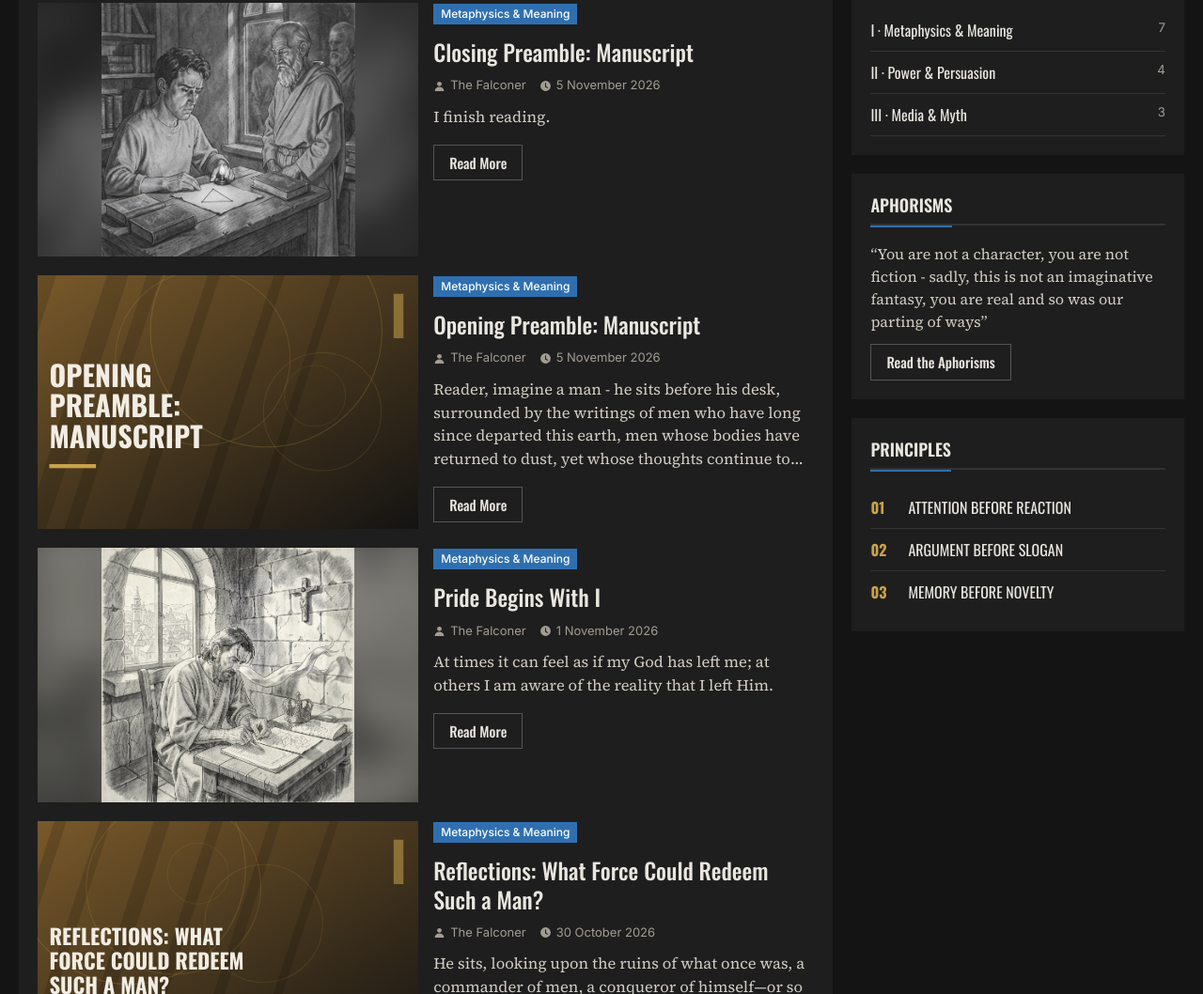
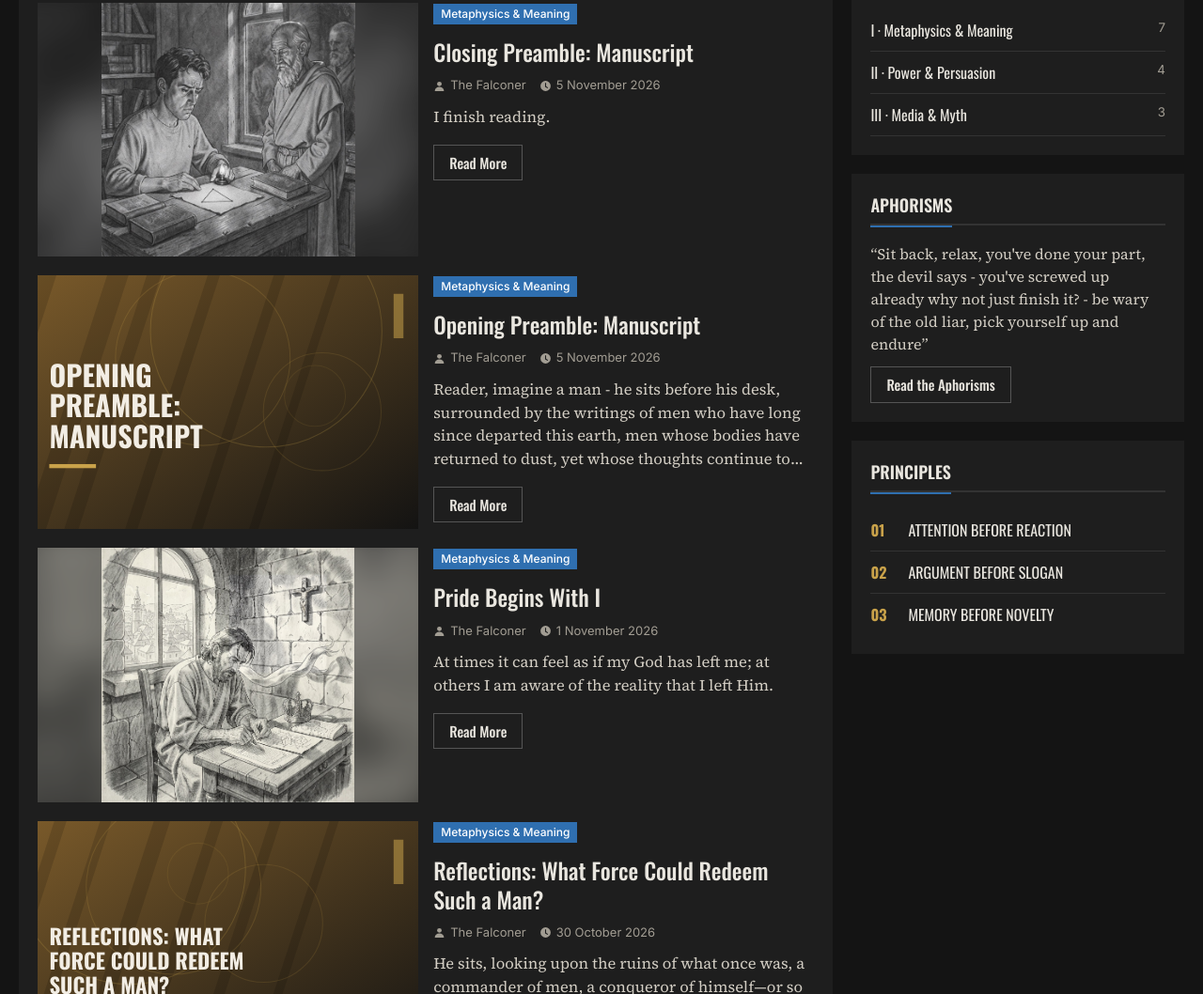
Before and after one commit to ReubenOKD/beholdthefalconer, a plain HTML site: page index.html in a window 1280 px wide. Shown: the part 2116-3174 px from the top of the page at 94% size. Drawn offline with nearby package versions, Linux system fonts and the light colour scheme.

Commit message:
Add aphorism

```diff
--- a/index.html
+++ b/index.html
@@ -433,6 +433,11 @@ const NOTES = [
  {
   "date": "2026-11-23",
   "own": true,
+  "text": "“Sit back, relax, you've done your part, the devil says - you've screwed up already why not just finish it? - be wary of the old liar, pick yourself up and endure”"
+ },
+ {
+  "date": "2026-11-23",
+  "own": true,
   "text": "“You are not a character, you are not fiction - sadly, this is not an imaginative fantasy, you are real and so was our parting of ways”"
  },
  {
```
